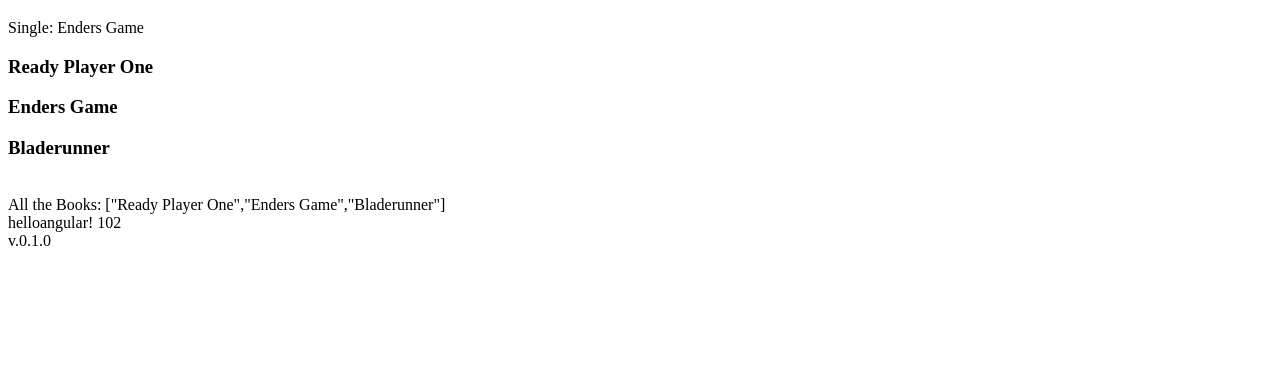
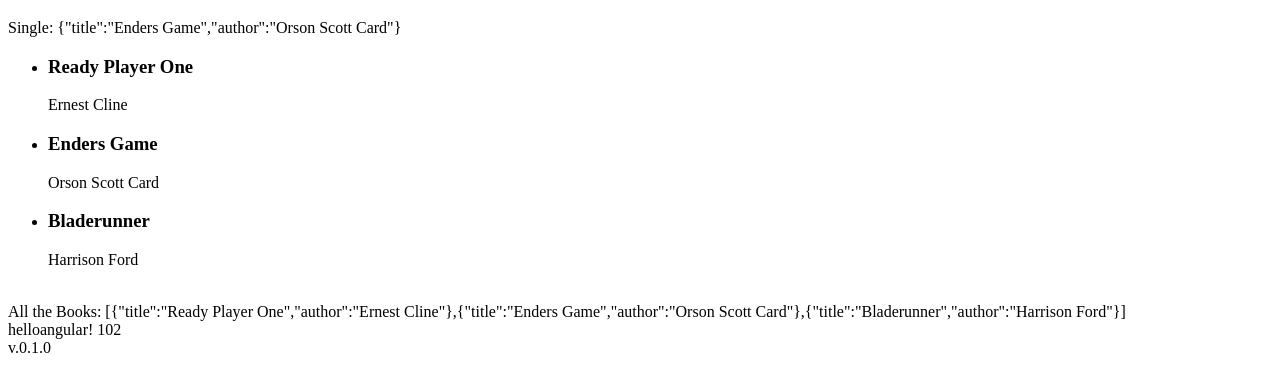
Before and after one commit to andimiya/angular-example, a website: page public/index.html in a window 1280 px wide. Shown: the part 162-554 px from the top of the page. Drawn offline with nearby package versions, Linux system fonts and the light colour scheme.

Commit message:
Expands books array

```diff
--- a/public/index.html
+++ b/public/index.html
@@ -19,9 +19,12 @@
 
         <h1>BOOKS</h1>
           Single: {{oneBook}}
-          <div ng-repeat="book in books">
-            <h3>{{book}}</h3>
-          </div>
+          <ul ng-repeat="book in books">
+            <li>
+              <h3>{{book.title}}</h3>
+              <p>{{book.author}}</p>
+            </li>
+          </ul>
           <br>
           All the Books: {{books}}
     </div>
--- a/public/js/services.js
+++ b/public/js/services.js
@@ -1,9 +1,9 @@
 
 myApp.service('BookService', function () {
   var books = [
-    'Ready Player One',
-    'Enders Game',
-    'Bladerunner'
+    {title: 'Ready Player One', author: 'Ernest Cline'},
+    {title: 'Enders Game', author: 'Orson Scott Card'},
+    {title: 'Bladerunner', author: 'Harrison Ford'}
   ];
   this.getBooks = function() {
     return books
```
